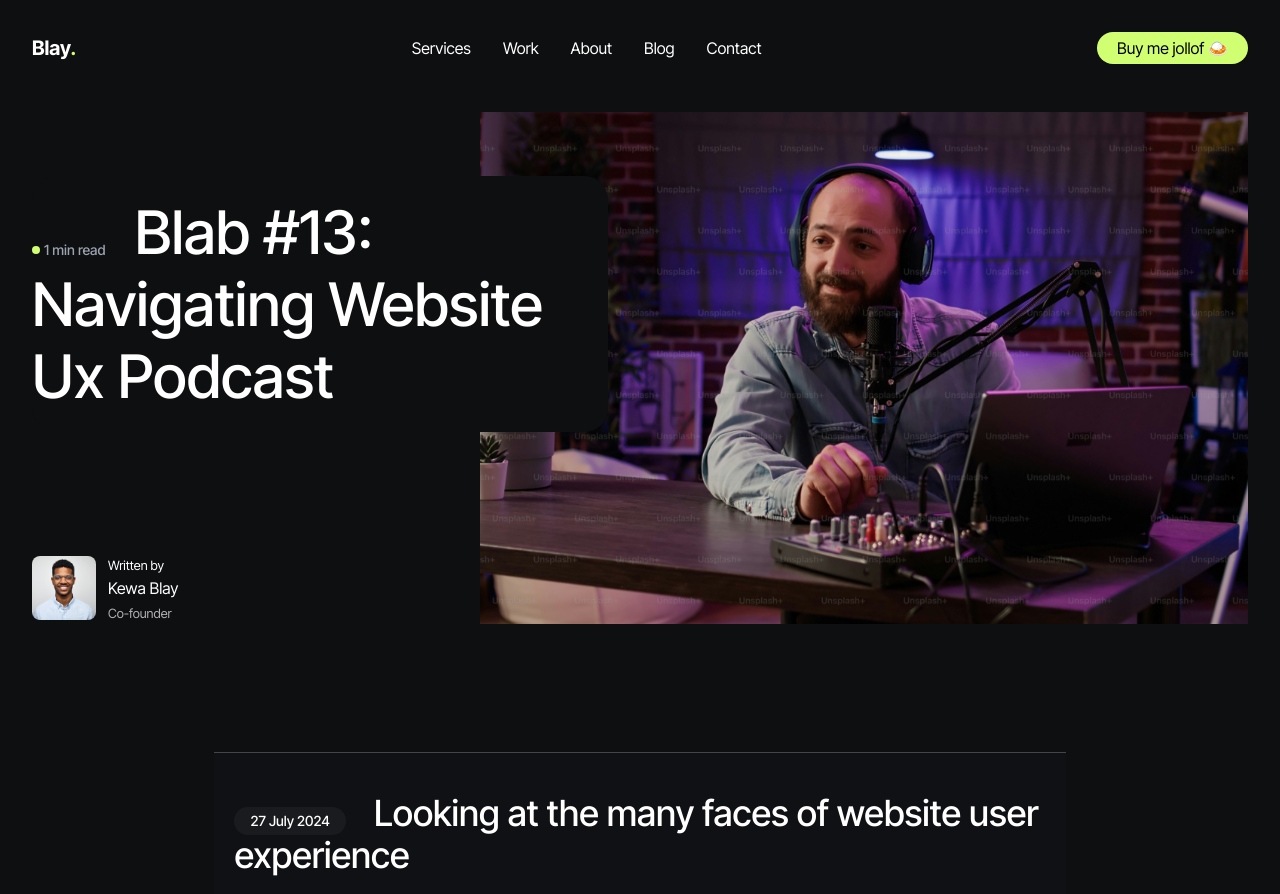
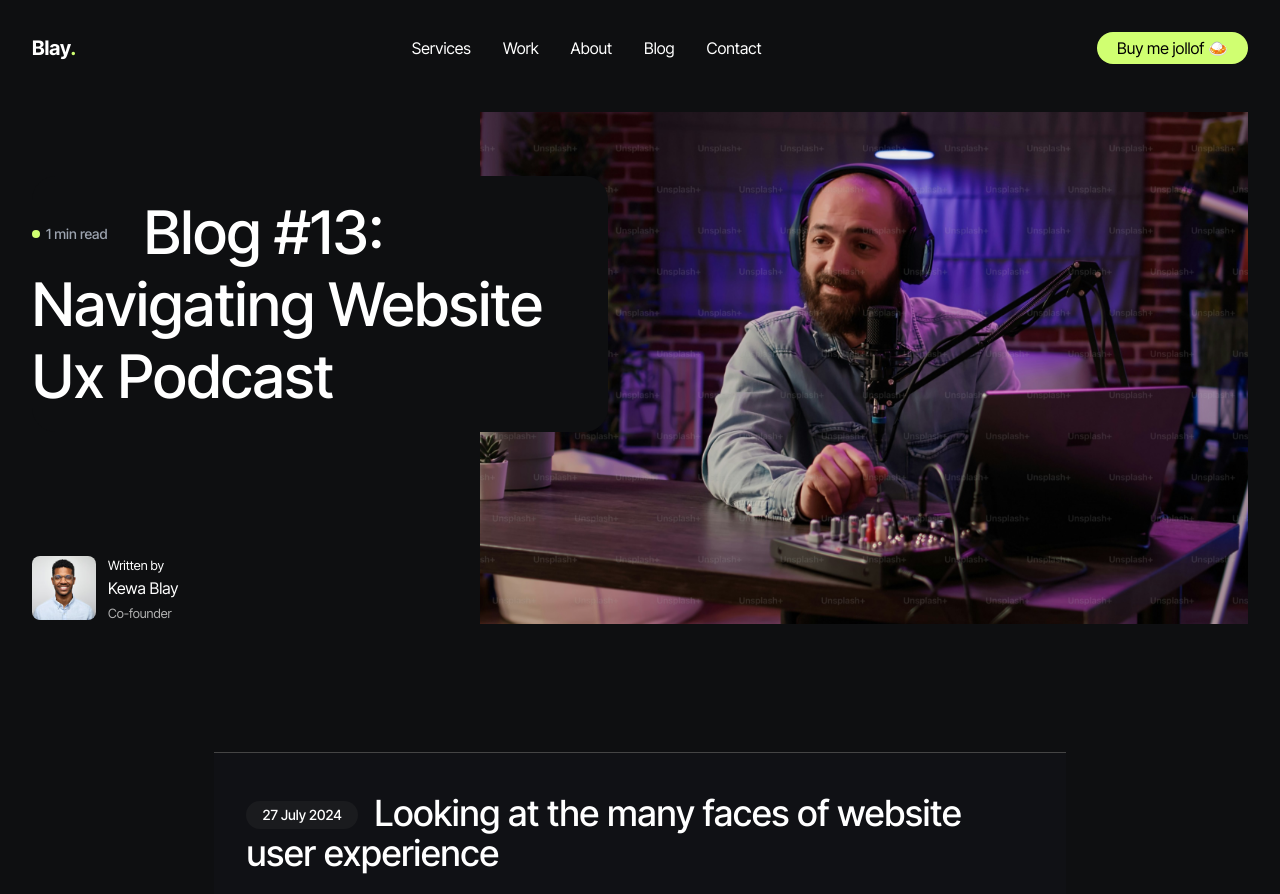
Before and after one commit to kewablay/dailyUI-day-3, a plain HTML site: page index.html in a window 1280 px wide. Shown: the top 894 px of the page. Drawn offline with nearby package versions, Linux system fonts and the light colour scheme.

Commit message:
cleaned up ui

```diff
--- a/index.html
+++ b/index.html
@@ -51,17 +51,21 @@
           class="hero-text mt-5 md:mt-0 md:flex md:flex-col justify-between xl:w-[75%]"
         >
           <h1
-            class="hero-title text-4xl font-medium mt-10 lg:text-5xl lg:leading-[120%] lg:mt-16 bg-[#0E0F11] lg:mt-10 z-10 md:py-5 md:px-4 md:pl-0 rounded-4xl xl:text-6xl xl:leading-[120%] rounded-3xl"
+            class="relative hero-title text-4xl font-medium mt-10 lg:text-5xl lg:leading-[120%] lg:mt-16 bg-[#0E0F11] lg:mt-10 z-10 md:py-5 md:px-4 md:pl-0 rounded-4xl xl:text-6xl xl:leading-[120%] rounded-3xl"
           >
-            <span class="read-container flex mb-3 md:inline-flex md:mb-0">
+            <div class="read-container flex mb-3 md:absolute top-8 lg:top-10 xl:top-12 ">
               <span
-                class="flex items-center text-sm gap-1 mr-4 text-gray-400 inline-flex"
+                class="flex items-center text-sm gap-1.5 mr-4 text-gray-400 inline-flex "
                 ><span class="size-2 rounded-full bg-[#D0FF71]"></span>1 min
                 read</span
               >
-            </span>
 
-            Blab #13: Navigating Website Ux Podcast
+            </div>
+
+            <span class="md:mr-24 lg:mr-28"></span>
+
+
+            Blog #13: Navigating Website Ux Podcast
           </h1>
 
           <!-- Post author -->
@@ -86,14 +90,17 @@
 
       <!-- main blog section  -->
       <section
-        class="section bg-[#101115] mt-10 p-5 pt-10 -mx-5 md:mx-0 border-t border-t-[#454545] md:max-w-[70%] md:mx-auto mt-20 md:mt-32 mb-6"
+        class="section bg-[#101115] mt-10 p-5 pt-10 -mx-5 md:px-8 md:mx-0 border-t border-t-[#454545] md:max-w-[70%] md:mx-auto mt-20 md:mt-32 mb-6"
       >
-        <h2 class="text-2xl mb-4 md:mb-6 font-medium lg:text-3xl xl:text-4xl">
-          <span class="mb-4 flex md:inline-flex md:mb-0 text-sm">
+        <h2 class="relative text-2xl mb-4 md:mb-6 font-medium lg:text-3xl xl:text-4xl">
+          <span class=" mb-4 flex md:absolute md:top-1 lg:top-2 md:inline-flex md:mb-0 text-sm">
             <span class="px-4 py-1 rounded-full bg-[#1A1B1E] mr-5 text-white">
               27 July 2024</span
             >
           </span>
+
+          <span class="md:mr-32"></span>
+
           Looking at the many faces of website user experience
         </h2>
 
```
Also changed, not shown: styles.css (line endings or trailing spaces).
